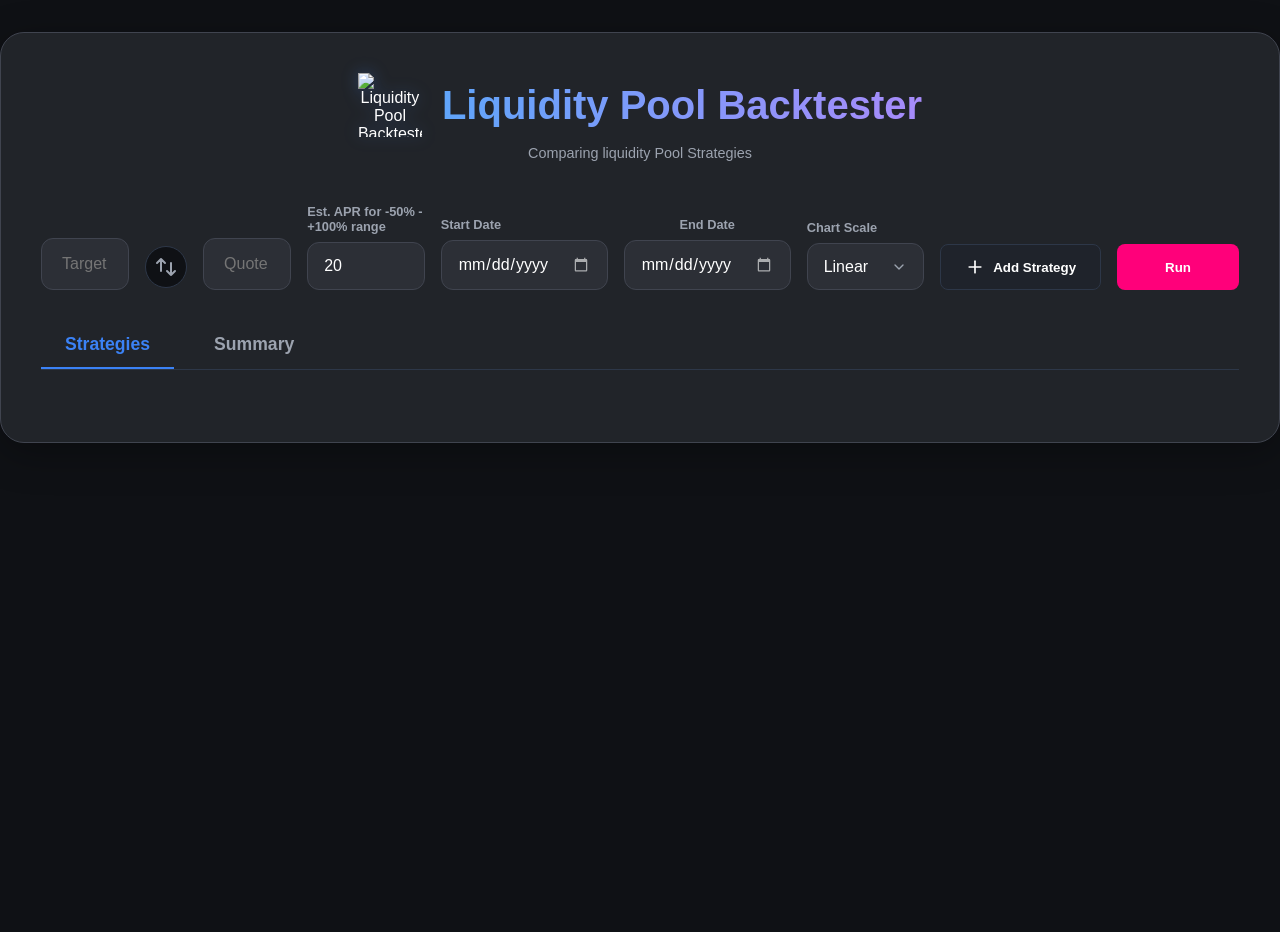
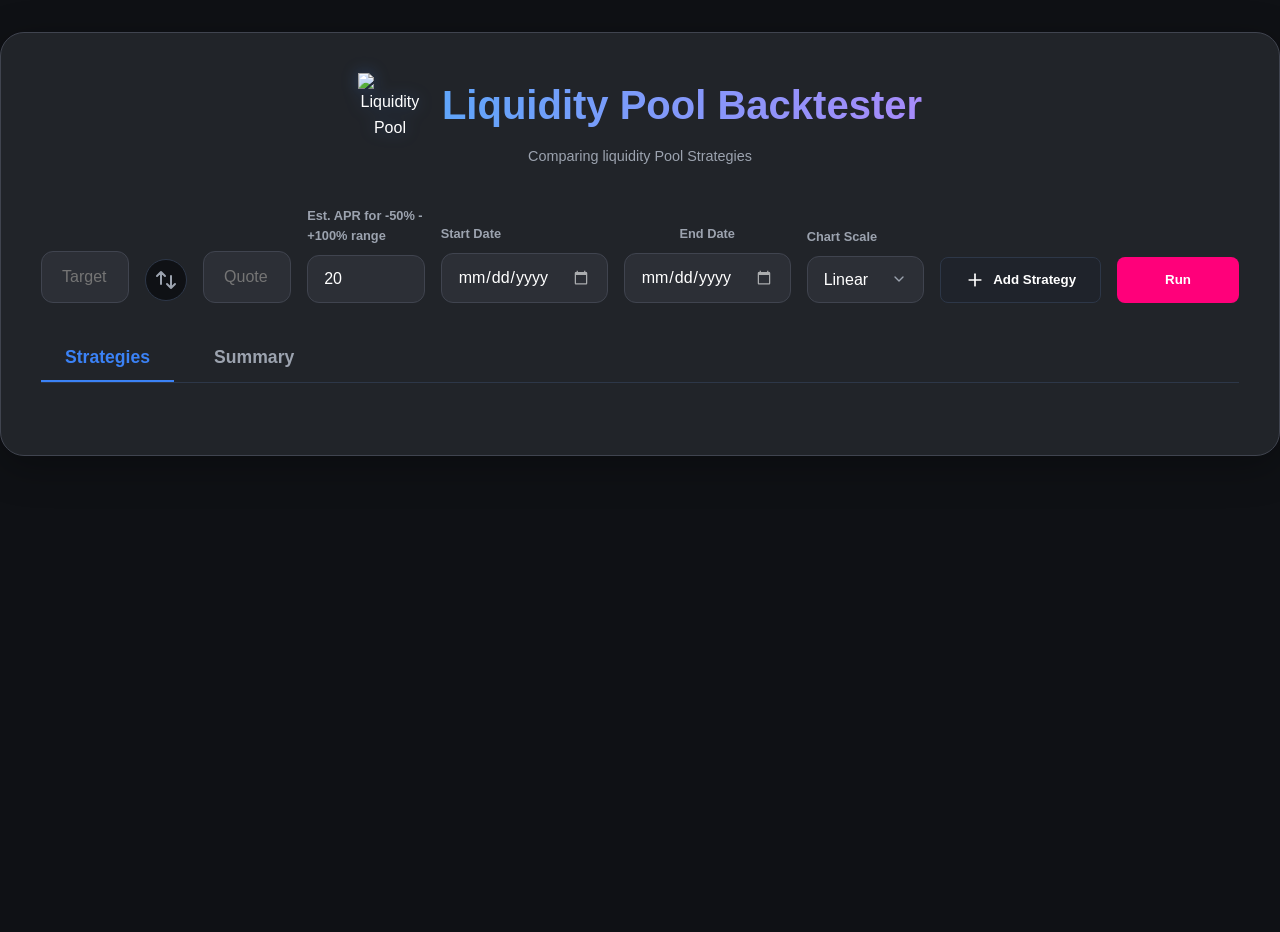

feat: streamline navigation by removing the "More" dropdown and adding a dedicated favicon route.

--- a/lp-backtester/style.css
+++ b/lp-backtester/style.css
@@ -20,6 +20,10 @@
     --uniswap-border: #40444F;
 }
 
+html {
+    overflow-y: scroll;
+}
+
 * {
     margin: 0;
     padding: 0;
@@ -32,8 +36,8 @@ body {
     color: var(--text-primary);
     min-height: 100vh;
     display: block;
-    /* Removed flex */
     padding: 0;
+    line-height: 1.6;
 }
 
 .container {
@@ -1103,6 +1107,7 @@ input::-webkit-calendar-picker-indicator:hover {
     position: sticky;
     top: 0;
     z-index: 1000;
+    line-height: 1.5;
 }
 
 .header-content {
@@ -1127,15 +1132,20 @@ input::-webkit-calendar-picker-indicator:hover {
 }
 
 .logo-icon {
+    display: block;
     width: 40px;
     height: 40px;
     filter: drop-shadow(0 0 8px var(--uniswap-pink-glow));
 }
 
 .logo-text {
-    font-size: 1.5rem;
+    font-size: 24px;
+    /* Fixed px to avoid rem variances */
+    line-height: 1;
     font-weight: 700;
     color: var(--uniswap-pink);
+    display: block;
+    /* Ensure it behaves well in flex */
 }
 
 .nav-links {
@@ -1153,6 +1163,7 @@ input::-webkit-calendar-picker-indicator:hover {
     font-size: 1rem;
     transition: all 0.2s;
     position: relative;
+    border-bottom: 2px solid transparent;
 }
 
 .nav-link:hover {
